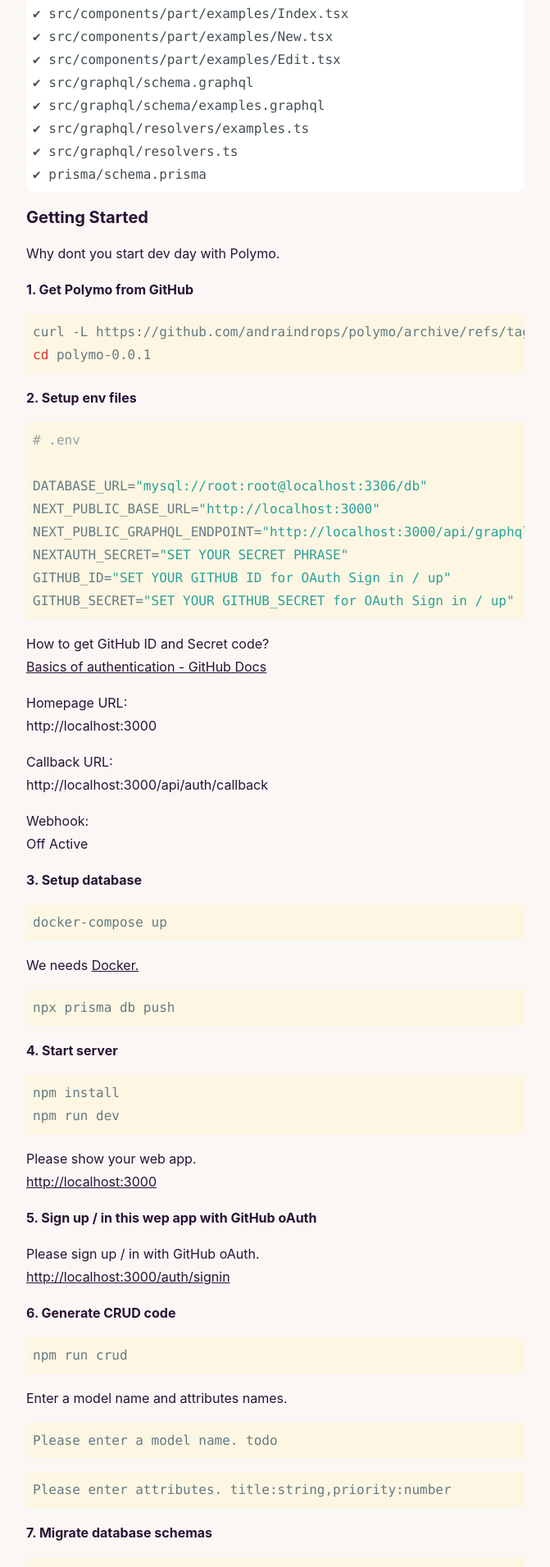
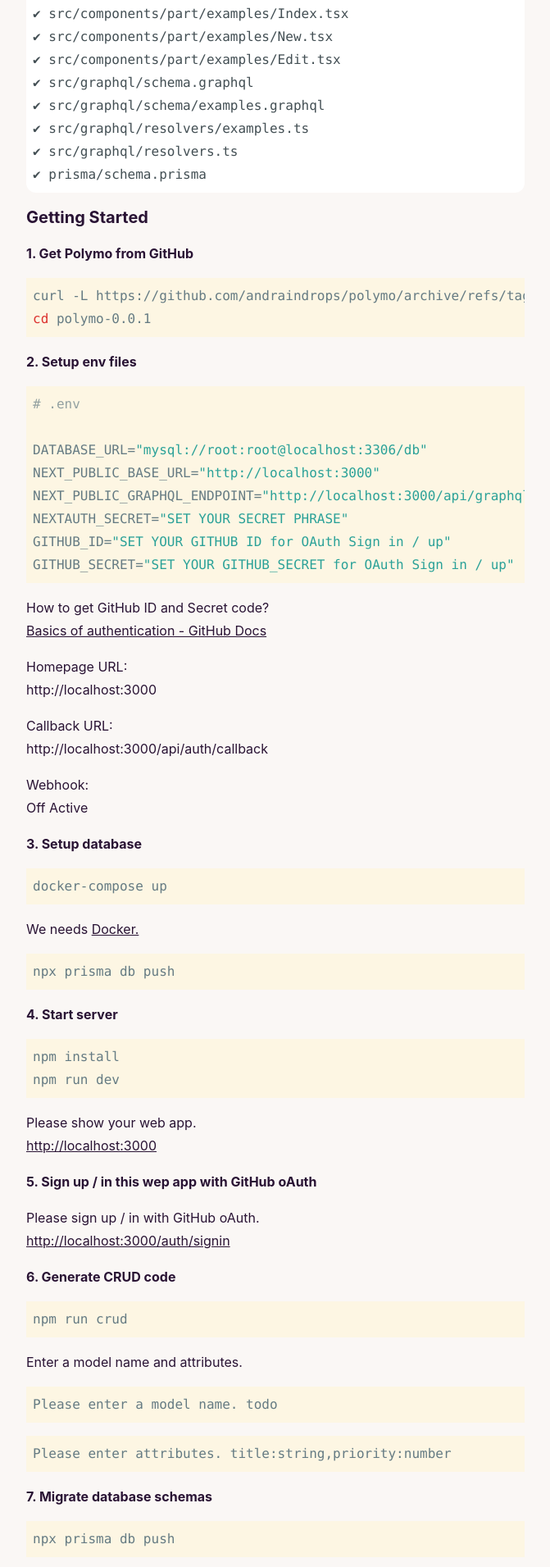
Before and after one commit to mikeda/polymo, a Next.js app: page / in a window 1280 px wide. Shown: the part 1659-3570 px from the top of the page at 82% size, without its empty margins (304-975 px from the left). Built offline with nearby package versions, Linux system fonts and the light colour scheme; no server answers.

Commit message:
Change the manual

```diff
--- a/src/pages/index.tsx
+++ b/src/pages/index.tsx
@@ -195,7 +195,6 @@ const Page = (): JSX.Element => {
             <Stack>
               <Stack className="gap-2">
                 <h3 className="text-xl font-bold">Getting Started</h3>
-                <p>Why dont you start dev day with Polymo.</p>
               </Stack>
               <Stack>
                 <Tutorial
@@ -288,7 +287,7 @@ const Page = (): JSX.Element => {
                       <SyntaxHighlighter style={solarizedLight} language="bash">
                         {tutorialCode6_1.trim()}
                       </SyntaxHighlighter>
-                      <p>Enter a model name and attributes names.</p>
+                      <p>Enter a model name and attributes.</p>
                       <SyntaxHighlighter style={solarizedLight} language="bash">
                         {tutorialCode6_2.trim()}
                       </SyntaxHighlighter>
```
Also changed, not shown: 1 other file (tests, documents, lock files or other folders).
